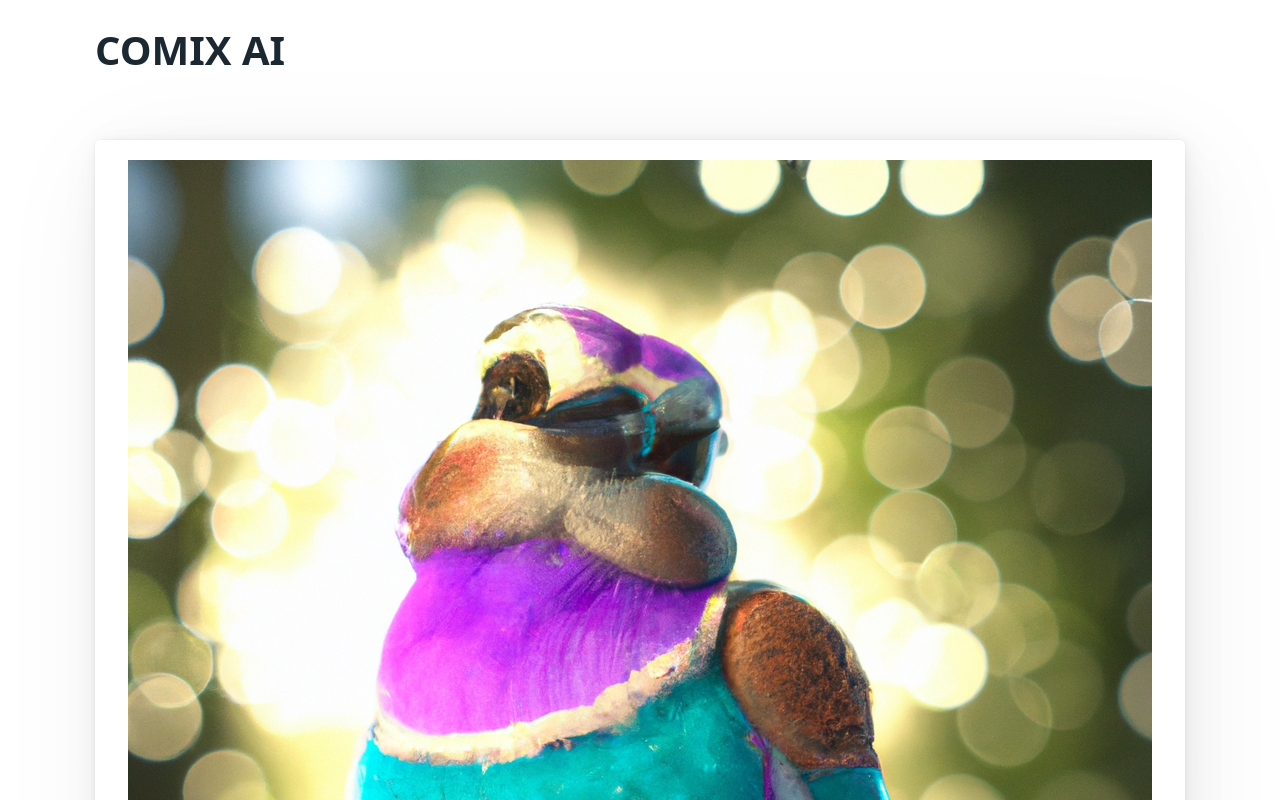
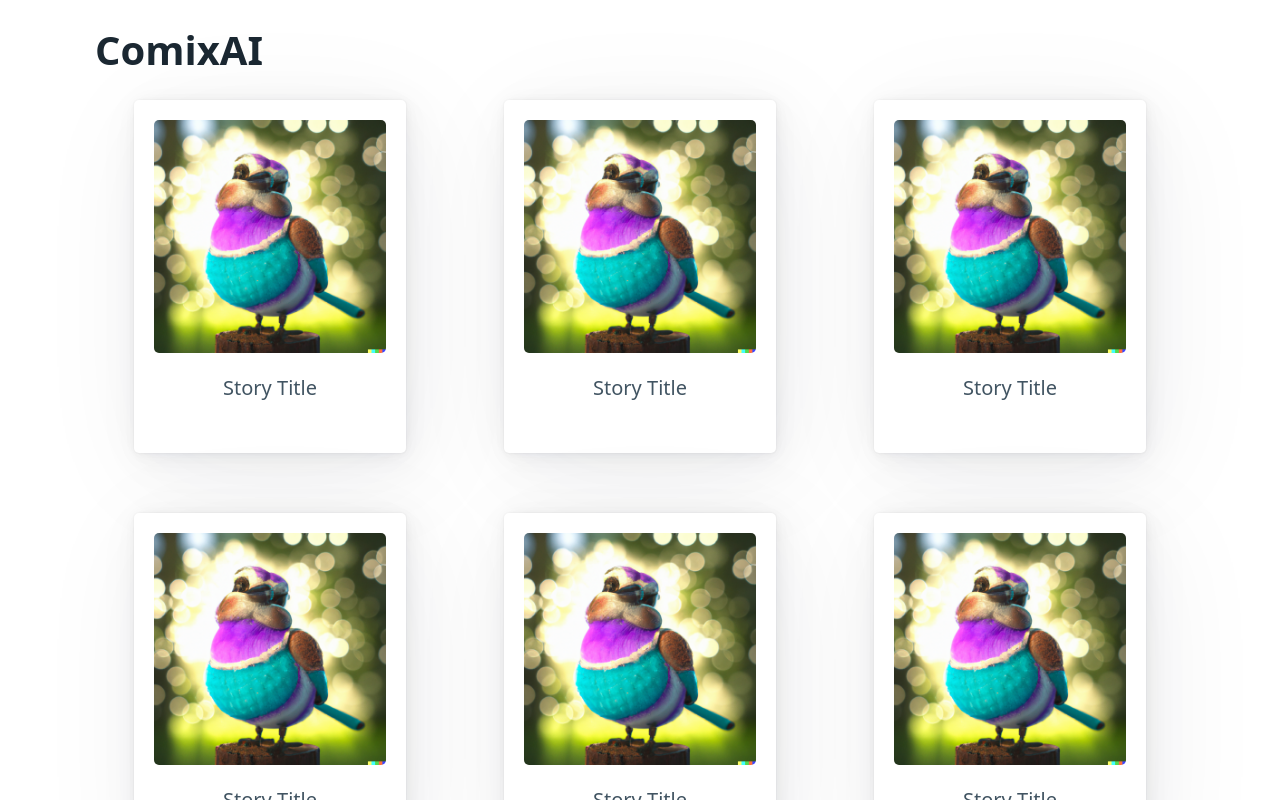
Before and after one commit to fredjarjour/ComixAI, a SvelteKit app in the folder frontend/: page /read in a window 1280 px wide. Shown: the top 800 px of the page. Built offline with nearby package versions, Linux system fonts and the light colour scheme.

Commit message:
Modifications to story cover

```diff
--- a/frontend/src/components/Header.svelte
+++ b/frontend/src/components/Header.svelte
@@ -1,5 +1,5 @@
 <div class="header">
-  <h1 class="title">COMIX AI</h1>
+  <h1 class="title">ComixAI</h1>
 </div>
 
 <style>
--- a/frontend/src/components/StoryCover.svelte
+++ b/frontend/src/components/StoryCover.svelte
@@ -1,8 +1,10 @@
 <script>
   import placeholder from '../lib/images/imgplaceholder.png'
+  import {goto} from '$app/navigation';
+  export let story;
 </script>
 
-<article class="container">
+<article class="container" on:click={() => goto(`/read/${story}/1`)}>
   <img src="{placeholder}" alt="">
   <div class="title">
     <p>Story Title</p>
@@ -17,6 +19,8 @@
     gap: 1rem;
     padding: 1rem;
     cursor: pointer;
+    margin-top:0rem;
+    width: 25%
   }
 
 </style>
--- a/frontend/src/routes/app.css
+++ b/frontend/src/routes/app.css
@@ -0,0 +1,3 @@
+img {
+  border-radius: 5px;
+}
--- a/frontend/src/routes/read/+page.svelte
+++ b/frontend/src/routes/read/+page.svelte
@@ -1,6 +1,6 @@
 <script>
   import StoryCover from "../../components/StoryCover.svelte";
-  let stories = [1,2,3,4,5]
+  let stories = [1,2,3,4,5,6,7,8,9,10,11]
 </script>
 
 <div class="container">
@@ -8,3 +8,13 @@
     <StoryCover story={story}/>
   {/each}
 </div>
+
+<style>
+  .container {
+    display: flex;
+    flex-direction: row;
+    flex-wrap: wrap;
+    gap: 1rem;
+    max-width: 100%;
+  }
+</style>
```
Also changed, not shown: frontend/src/routes/+page.svelte (+4 -4 lines).
